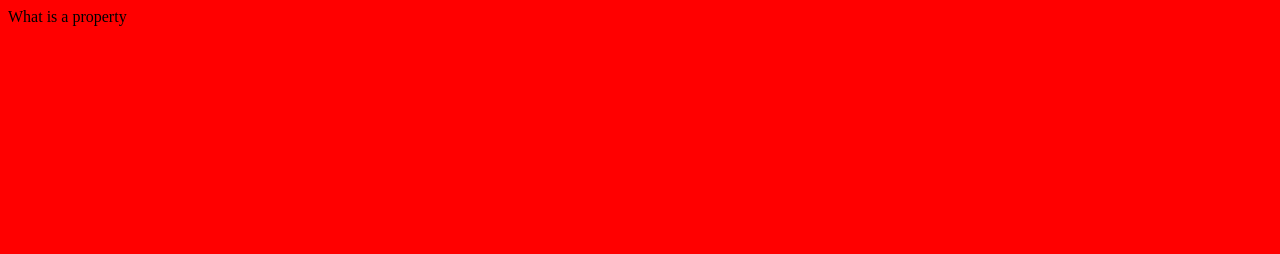
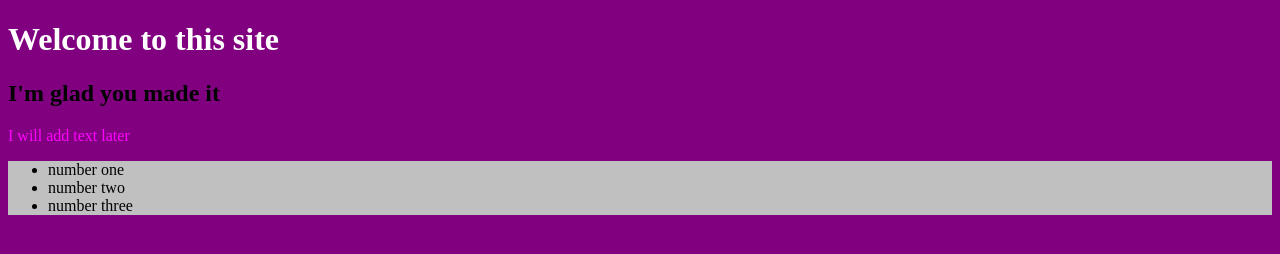
Before and after one commit to danieladelvos/css-spielplatz, a website: page lessons/module-2-building-css-rules/index.html in a window 1280 px wide. Drawn offline with Linux system fonts and the light colour scheme.

Commit message:
module 2 build rules wip

```diff
--- a/lessons/module-2-building-css-rules/index.html
+++ b/lessons/module-2-building-css-rules/index.html
@@ -12,6 +12,15 @@
 
 </head>
 <body>
-  What is a property
+  <h1>Welcome to this site</h1>
+  <h2>I'm glad you made it</h2>
+  <p>
+    I will add text later
+  </p>
+  <ul>
+    <li>number one</li>
+    <li>number two</li>
+    <li>number three</li>
+  </ul>
 </body>
 </html>
--- a/lessons/module-2-building-css-rules/styles.css
+++ b/lessons/module-2-building-css-rules/styles.css
@@ -1,3 +1,15 @@
 body {
-  background: #f00;
+  background: #800080;
 }
+
+h1{
+  color: #ffffff;
+}
+
+p {
+  color: #ff00ff;
+}
+
+ul {
+  background-color: #c0c0c0;
+}
```
